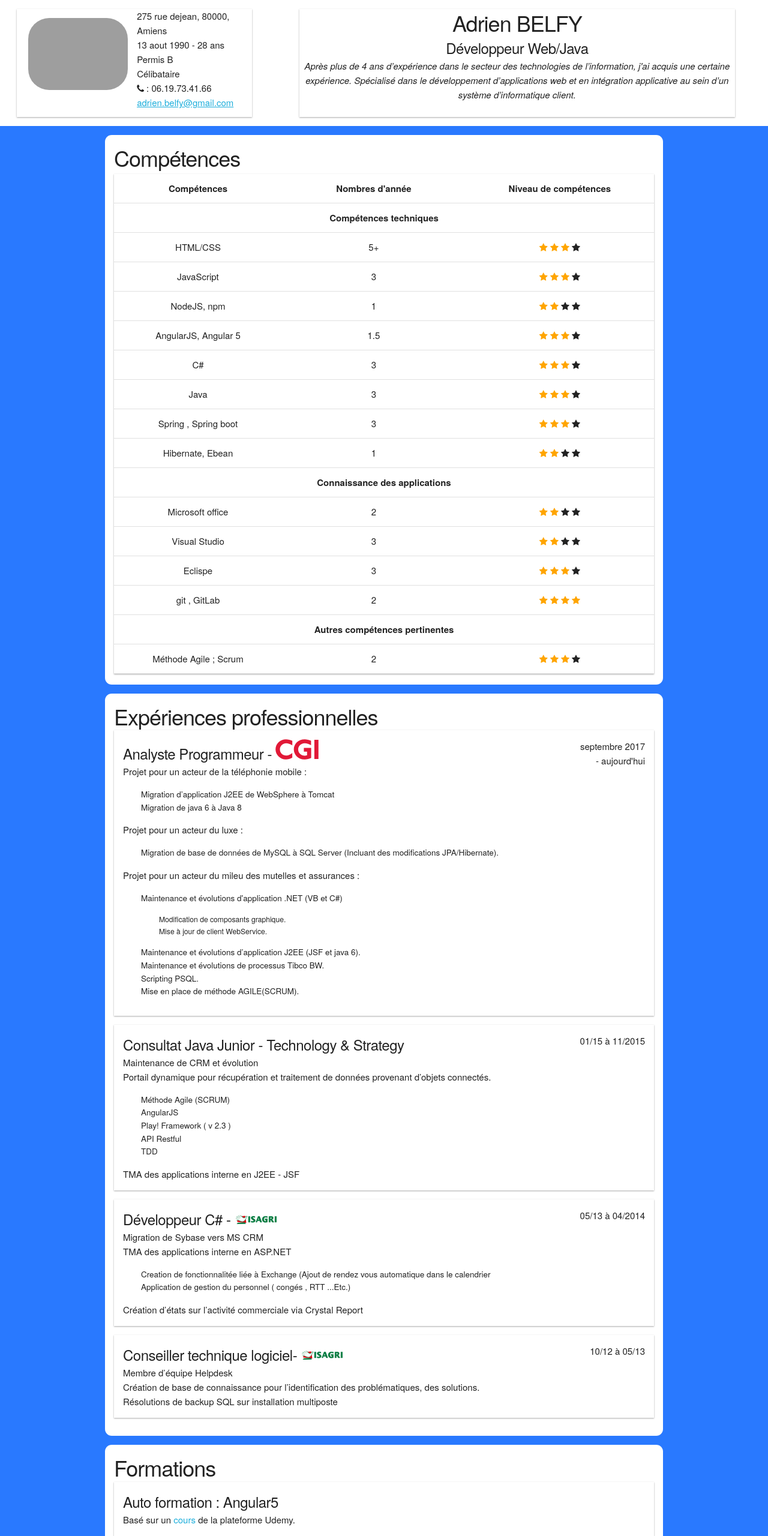
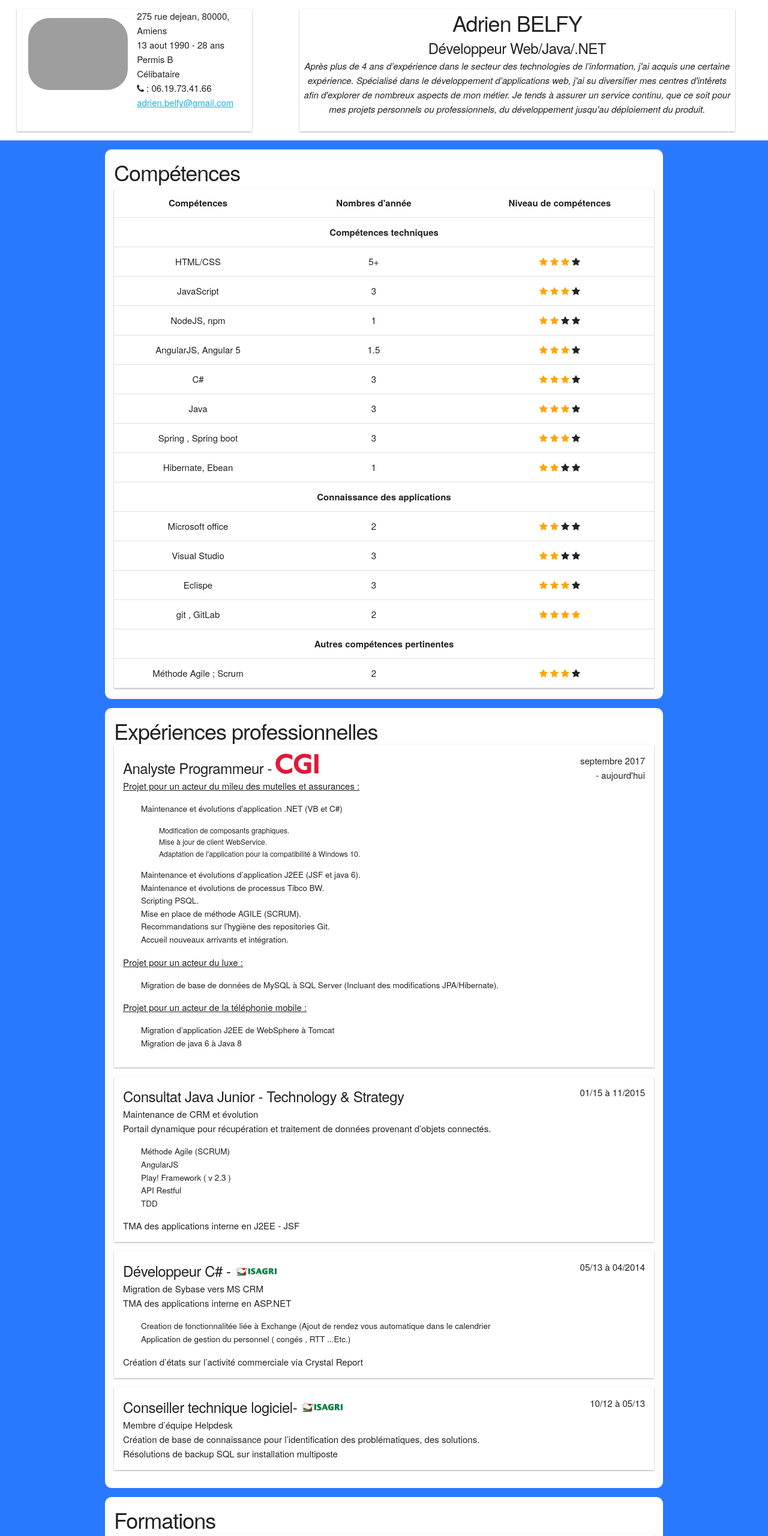
Before and after one commit to Abelfy/Abelfy.github.io, a plain HTML site: page SiteCV/index.html in a window 1280 px wide. Shown: the top 2560 px of the page at 60% size. Drawn offline with Linux system fonts and the light colour scheme; grey boxes are pictures that could not be loaded.

Commit message:
setting up github pages

```diff
--- a/SiteCV/index.html
+++ b/SiteCV/index.html
@@ -1,7 +1,8 @@
 <!DOCTYPE html>
 <html lang="en">
+
 <head>
-  <!-- Basic Page Needs  –––––––––––––––––––––––––––––––––––––––––––––––––– -->
+    <!-- Basic Page Needs  ––––––––––––––––––––––––––––––––––––––––––––––––––----- -->
     <meta charset="utf-8">
     <title>Adrien Belfy</title>
     <meta name="description" content="">
@@ -11,19 +12,20 @@
     <!-- FONT  –––––––––––––––––––––––––––––––––––––––––––––––––– -->
     <link href="https://fonts.googleapis.com/css?family=Roboto" rel="stylesheet">
     <link rel="stylesheet" href="https://cdnjs.cloudflare.com/ajax/libs/font-awesome/4.7.0/css/font-awesome.min.css">
-  <!-- CSS  –––––––––––––––––––––––––––––––––––––––––––––––––– -->
+    <!-- CSS  ––––––––––––––––––––––––––––––––––––––––––––––––––------------------ -->
     <link rel="stylesheet" href="css/normalize.css">
     <link rel="stylesheet" href="css/skeleton.css">
     <link rel="stylesheet" href="style/style.css">
-  <!-- Favicon  ––––––––––––––––––––––––––––––––––––––––––––––––––-->
+    <!-- Favicon  ––––––––––––––––––––––––––––––––––––––––––––––––––-------------- -->
     <link rel="icon" type="image/png" href="images/favicon.png">
 
 </head>
+
 <body>
     <div class="top">
         <header class="row">
             <div class="four columns portrait shadowed">
-                <img class="portrait" src="./images/ADRIEN.jpg"/>
+                <img class="portrait" src="./images/ADRIEN.jpg" />
                 <ul>
                     <li>275 rue dejean, 80000, Amiens</li>
                     <li>13 aout 1990 - 28 ans </li>
@@ -35,16 +37,25 @@
             </div>
             <div class="seven columns shadowed">
                 <h3>Adrien BELFY</h3>
-                <h5>Développeur Web/Java</h5>
-                <p class="emphasis">Après plus de 4 ans d’expérience dans le secteur des technologies de l’information, j'ai acquis une certaine expérience. Spécialisé dans le développement d’applications web et en intégration applicative au sein d’un système d’informatique client.</p>
+                <h5>Développeur Web/Java/.NET</h5>
+                <p class="emphasis">Après plus de 4 ans d’expérience dans le secteur des technologies de l’information,
+                    j'ai acquis une certaine expérience. Spécialisé dans le développement d’applications web, j'ai su
+                    diversifier mes centres d'intêrets afin d'explorer de nombreux aspects de mon métier. Je tends à
+                    assurer un service
+                    continu,
+                    que ce soit pour mes projets personnels ou professionnels, du développement jusqu'au déploiement du
+                    produit.</p>
             </div>
         </header>
     </div>
     <div class="container">
-        <section class ="row">
-            <div class="twelve columns"><h3>Compétences</h5></div>
+        <section class="row">
+            <div class="twelve columns">
+                <h3>Compétences</h5>
+            </div>
             <table class="twelve columns shadowed">
-                <tr><th>Compétences</th>
+                <tr>
+                    <th>Compétences</th>
                     <th>Nombres d'année</th>
                     <th>Niveau de compétences</th>
                 </tr>
@@ -53,8 +64,8 @@
                 </tr>
                 <tr>
                     <td>HTML/CSS</td>
-                    <td >5+</td>
-                    <td >
+                    <td>5+</td>
+                    <td>
                         <span class="fa fa-star checked"></span>
                         <span class="fa fa-star checked"></span>
                         <span class="fa fa-star checked"></span>
@@ -63,8 +74,8 @@
                 </tr>
                 <tr>
                     <td>JavaScript</td>
-                    <td >3</td>
-                    <td >
+                    <td>3</td>
+                    <td>
                         <span class="fa fa-star checked"></span>
                         <span class="fa fa-star checked"></span>
                         <span class="fa fa-star checked"></span>
@@ -73,8 +84,8 @@
                 </tr>
                 <tr>
                     <td>NodeJS, npm</td>
-                    <td >1</td>
-                    <td >
+                    <td>1</td>
+                    <td>
                         <span class="fa fa-star checked"></span>
                         <span class="fa fa-star checked"></span>
                         <span class="fa fa-star"></span>
@@ -84,8 +95,8 @@
                 </tr>
                 <tr>
                     <td>AngularJS, Angular 5</td>
-                    <td >1.5</td>
-                    <td >
+                    <td>1.5</td>
+                    <td>
                         <span class="fa fa-star checked"></span>
                         <span class="fa fa-star checked"></span>
                         <span class="fa fa-star checked"></span>
@@ -94,8 +105,8 @@
                 </tr>
                 <tr>
                     <td>C#</td>
-                    <td >3</td>
-                    <td >
+                    <td>3</td>
+                    <td>
                         <span class="fa fa-star checked"></span>
                         <span class="fa fa-star checked"></span>
                         <span class="fa fa-star checked"></span>
@@ -104,8 +115,8 @@
                 </tr>
                 <tr>
                     <td>Java</td>
-                    <td >3</td>
-                    <td >
+                    <td>3</td>
+                    <td>
                         <span class="fa fa-star checked"></span>
                         <span class="fa fa-star checked"></span>
                         <span class="fa fa-star checked"></span>
@@ -114,8 +125,8 @@
                 </tr>
                 <tr>
                     <td>Spring , Spring boot</td>
-                    <td >3</td>
-                    <td >
+                    <td>3</td>
+                    <td>
                         <span class="fa fa-star checked"></span>
                         <span class="fa fa-star checked"></span>
                         <span class="fa fa-star checked"></span>
@@ -124,8 +135,8 @@
                 </tr>
                 <tr>
                     <td>Hibernate, Ebean</td>
-                    <td >1</td>
-                    <td >
+                    <td>1</td>
+                    <td>
                         <span class="fa fa-star checked"></span>
                         <span class="fa fa-star checked"></span>
                         <span class="fa fa-star"></span>
@@ -137,8 +148,8 @@
                 </tr>
                 <tr>
                     <td>Microsoft office</td>
-                    <td >2</td>
-                    <td >
+                    <td>2</td>
+                    <td>
                         <span class="fa fa-star checked"></span>
                         <span class="fa fa-star checked"></span>
                         <span class="fa fa-star"></span>
@@ -147,8 +158,8 @@
                 </tr>
                 <tr>
                     <td>Visual Studio</td>
-                    <td >3</td>
-                    <td >
+                    <td>3</td>
+                    <td>
                         <span class="fa fa-star checked"></span>
                         <span class="fa fa-star checked"></span>
                         <span class="fa fa-star"></span>
@@ -157,8 +168,8 @@
                 </tr>
                 <tr>
                     <td>Eclispe</td>
-                    <td >3</td>
-                    <td >
+                    <td>3</td>
+                    <td>
                         <span class="fa fa-star checked"></span>
                         <span class="fa fa-star checked"></span>
                         <span class="fa fa-star checked"></span>
@@ -167,8 +178,8 @@
                 </tr>
                 <tr>
                     <td>git , GitLab</td>
-                    <td >2</td>
-                    <td >
+                    <td>2</td>
+                    <td>
                         <span class="fa fa-star checked"></span>
                         <span class="fa fa-star checked"></span>
                         <span class="fa fa-star checked"></span>
@@ -176,12 +187,12 @@
                     </td>
                 </tr>
                 <tr>
-                    <td colspan="3" >Autres compétences pertinentes</td>
+                    <td colspan="3">Autres compétences pertinentes</td>
                 </tr>
                 <tr>
                     <td>Méthode Agile ; Scrum</td>
-                    <td >2</td>
-                    <td >
+                    <td>2</td>
+                    <td>
                         <span class="fa fa-star checked"></span>
                         <span class="fa fa-star checked"></span>
                         <span class="fa fa-star checked"></span>
@@ -191,36 +202,41 @@
             </table>
         </section>
         <section class="row formations">
-            <div class="twelve columns"><h3>Expériences professionnelles</h5></div>
+            <div class="twelve columns">
+                <h3>Expériences professionnelles</h5>
+            </div>
             <div class="twelve columns">
                 <article class="row shadowed article">
                     <div class="ten columns">
                         <h5>Analyste Programmeur - <img class="logo" src="images/CGI_logo.svg" /></h5>
                         <ul>
-                        <li>Projet pour un acteur de la téléphonie mobile :
-                            <ul>
-                                <li>Migration d’application J2EE de WebSphere à Tomcat</li>
-                                <li>Migration de java 6 à Java 8</li>
-                            </ul>
-                        </li>
-                        <li>Projet pour un acteur du luxe :
-                            <ul>
-                                <li>Migration de base de données de MySQL à SQL Server (Incluant des modifications JPA/Hibernate).</li>
-                            </ul>
-                        </li>
-                        <li>
-                            Projet pour un acteur du mileu des mutelles et assurances :
+                            <li><u>Projet pour un acteur du mileu des mutelles et assurances :</u>
                                 <ul>
                                     <li>Maintenance et évolutions d'application .NET (VB et C#)
                                         <ul>
-                                        <li>Modification de composants graphique.</li>
+                                            <li>Modification de composants graphiques.</li>
                                             <li>Mise à jour de client WebService.</li>
+                                            <li>Adaptation de l'application pour la compatibilité à Windows 10.</li>
                                         </ul>
                                     </li>
                                     <li>Maintenance et évolutions d’application J2EE (JSF et java 6).</li>
                                     <li>Maintenance et évolutions de processus Tibco BW.</li>
                                     <li>Scripting PSQL.</li>
-                                <li>Mise en place de méthode AGILE(SCRUM).</li>
+                                    <li>Mise en place de méthode AGILE (SCRUM).</li>
+                                    <li>Recommandations sur l'hygiène des repositories Git.</li>
+                                    <li>Accueil nouveaux arrivants et intégration.</li>
+                                </ul>
+                            </li>
+                            <li><u>Projet pour un acteur du luxe :</u>
+                                <ul>
+                                    <li>Migration de base de données de MySQL à SQL Server (Incluant des modifications
+                                        JPA/Hibernate).</li>
+                                </ul>
+                            </li>
+                            <li><u>Projet pour un acteur de la téléphonie mobile :</u>
+                                <ul>
+                                    <li>Migration d’application J2EE de WebSphere à Tomcat</li>
+                                    <li>Migration de java 6 à Java 8</li>
                                 </ul>
                             </li>
                         </ul>
@@ -232,7 +248,8 @@
                         <h5>Consultat Java Junior - Technology & Strategy</h5>
                         <ul>
                             <li>Maintenance de CRM et évolution</li>
-                        <li>Portail dynamique pour récupération et traitement de données provenant d’objets connectés.
+                            <li>Portail dynamique pour récupération et traitement de données provenant d’objets
+                                connectés.
                                 <ul>
                                     <li>Méthode Agile (SCRUM)</li>
                                     <li>AngularJS</li>
@@ -254,7 +271,8 @@
                             <li>Migration de Sybase vers MS CRM</li>
                             <li>TMA des applications interne en ASP.NET
                                 <ul>
-                                    <li>Creation de fonctionnalitée liée à Exchange (Ajout de rendez vous automatique dans le calendrier</li>
+                                    <li>Creation de fonctionnalitée liée à Exchange (Ajout de rendez vous automatique
+                                        dans le calendrier</li>
                                     <li>Application de gestion du personnel ( congés , RTT ...Etc.)</li>
                                 </ul>
                             </li>
@@ -268,7 +286,8 @@
                         <h5>Conseiller technique logiciel- <img class="logo" src="images/Logo-isagri.svg" /></h5>
                         <ul>
                             <li>Membre d’équipe Helpdesk</li>
-                        <li>Création de base de connaissance pour l’identification des problématiques, des solutions.</li>
+                            <li>Création de base de connaissance pour l’identification des problématiques, des
+                                solutions.</li>
                             <li>Résolutions de backup SQL sur installation multiposte</li>
 
                         </ul>
@@ -283,10 +302,9 @@
                 <h3>Formations</h5>
                     <article class="row shadowed article">
                         <div class="ten columns">
-                            <h5>Auto formation : Angular5</h5>
-                            Basé sur un <a href"https://www.udemy.com/the-complete-angular-master-class/">cours</a> de la plateforme Udemy.
-                        </div>
-                        <aside class="two columns"></aside>
+                            <h5>Auto formation : Angular 5</h5>
+                            Basé sur un <a href"https://www.udemy.com/the-complete-angular-master-class/">cours </a> de
+                                la plateforme Udemy. </div> <aside class="two columns"></aside>
                     </article>
                     <article class="row shadowed article">
                         <div class="ten columns">
@@ -333,18 +351,26 @@
                 <li>Lecture / veille technologique.</li>
                 <li>Développement.</li>
                 <li>Sport : pratique du futsal / basket.</li>
-                <li>Jeux-vidéos</li>
+                <li>Jeux-vidéos , jeu de rôles</li>
             </ul>
         </article>
         <article class="six columns">
-            <h4>Projet perso</h4>
-            <p><li>
-                <ul><a href="http://git.adrienbelfy.fr/Kurian/cv/commits/master"><img alt="pipeline status" src="http://git.adrienbelfy.fr/Kurian/cv/badges/master/pipeline.svg" /></a></ul>
-                <ul>Création d'un application web pour la création et la gestion de personnages de jeu de role. </ul>
-                <ul>Mise en place d'un environnement Unix ( Ubuntu Service 16.04 ) comprennant gitlab, intégration automatique, nodejs etc.</ul>
+            <h4>Projets hors du cadre profesionnel</h4>
+            <p>
+                <li>
+                    <ul>Création d'un application web pour la création et la gestion de personnages de jeu de role. -
+                        </br><i>Angular 6, socket.io, firebase</i>
+                    </ul>
+                    <ul>Création d'un application web permettant de reserver un poste dans un open space. -
+                        </br><i>Angular 7, nodejs, mysql</i>
+                    </ul>
+                    <ul>Mise en place d'un environnement Unix ( Ubuntu Service 19.04 ) comprennant NGINX, gitlab-CE,
+                        intégration automatique, nodejs etc...</ul>
                     <ul>Accompagnement d'étudiants dans l'apprentissage de la programmation.</ul>
-            </li></p>
+                </li>
+            </p>
         </article>
     </footer>
 </body>
+
 </html>
--- a/SiteCV/style/style.css
+++ b/SiteCV/style/style.css
@@ -1,4 +1,7 @@
-@media screen and (max-width: 640px) {
+@media all and (max-width: 960px) {
+    body{
+        background : yellow;
+    }
     header {
         display:block;
         clear:both;
@@ -8,7 +11,6 @@
         background-color: white;
     }
 }
-
 @media print {
     body
     {
@@ -17,6 +19,10 @@
 
     header .shadowed{
         box-shadow: none ;
+    }
+
+    .shadowed{
+        box-shadow: none;
     }
     section
     {
@@ -35,7 +41,7 @@
         page-break-before: always;
     }
     @page{
-        margin : 10%;
+        margin : 6%;
     }
     .formations{
         page-break-before: always;
@@ -44,7 +50,6 @@
 
 
 body{
-
     background-color: #2979ff;
 }
 /* Style the header */
@@ -121,6 +126,7 @@ div.portrait
     padding-left: 0.3em;
     text-align : left;
 }
+
 img.portrait {
     overflow:hidden;
     -webkit-border-radius:50px;
```
Also changed, not shown: 1 other file. Lines whose indentation alone changed are shown as unchanged.
